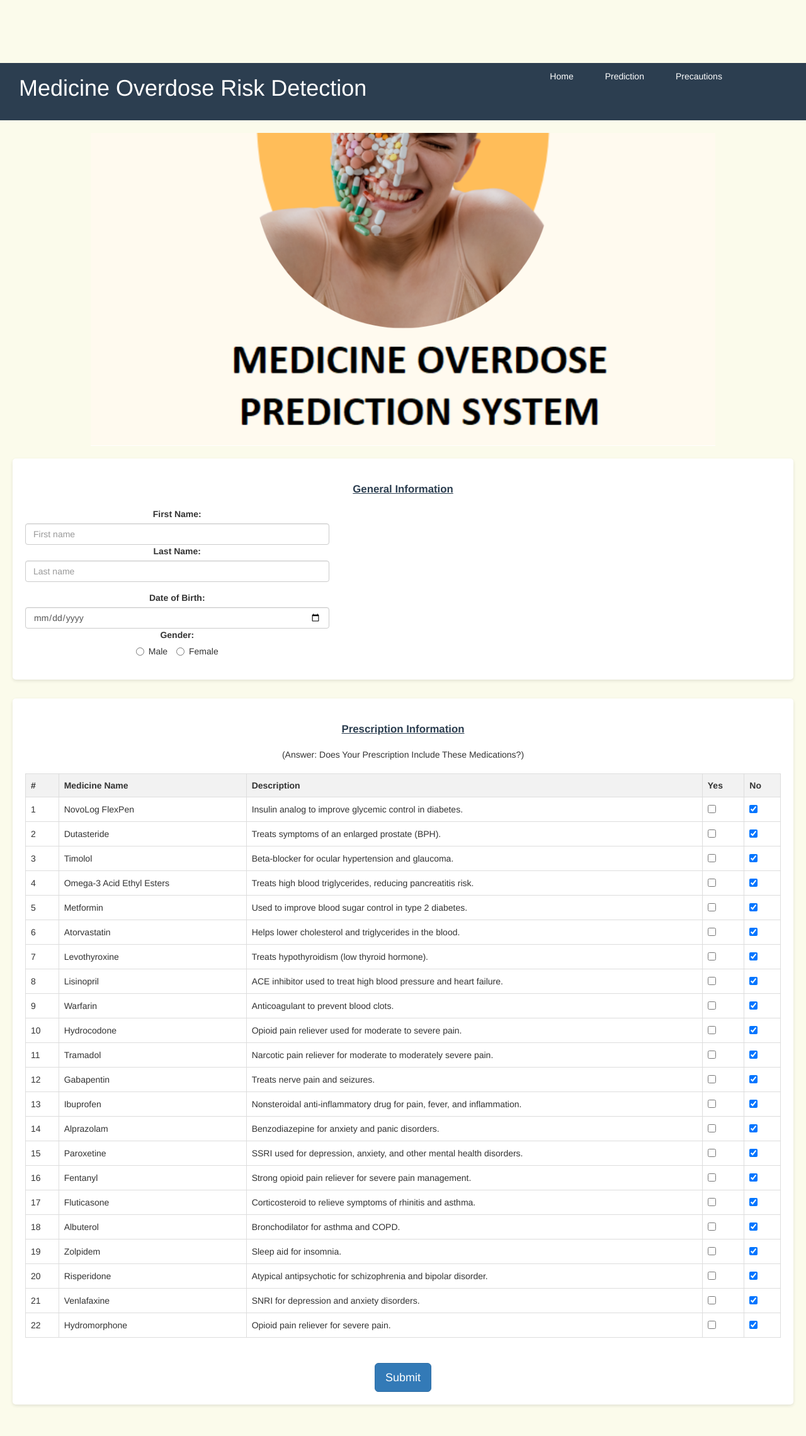
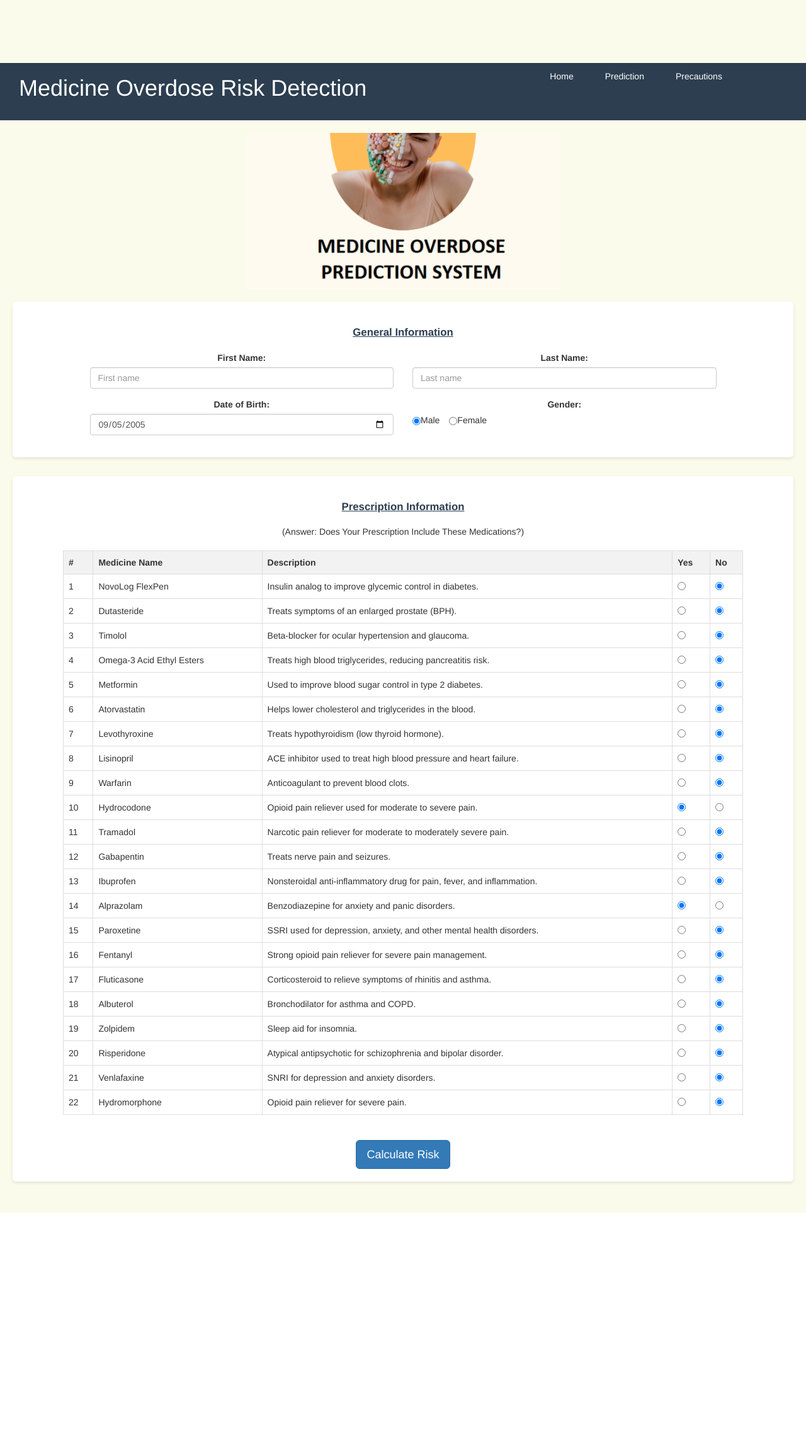
Before and after one commit to Abhishekt03/medicine_overdose_prediction, a Flask app: page /home in a window 1280 px wide. Shown: the whole page at 63% size. After the commit the page ends 1926 px from the top, so only its background shows below. Run offline with Flask 3, Linux system fonts and the light colour scheme; some libraries are stand-ins or nearby versions.

Commit message:
Update home.html

```diff
--- a/templates/home.html
+++ b/templates/home.html
@@ -75,6 +75,7 @@
             background: white;
             border-radius: 5px;
             box-shadow: 0 2px 5px rgba(0,0,0,0.1);
+            text-align: center;
         }
 
         /* Header styles */
@@ -126,8 +127,34 @@
             font-weight: bold;
         }
 
+        /* BIG GRAPH STYLES */
+        .chart-container {
+            position: relative;
+            width: 100%;
+            max-width: 800px; /* Increased from 600px */
+            margin: 0 auto;
+        }
+
+        #myChart {
+            width: 100% !important;
+            height: 400px !important; /* Increased height */
+        }
+
+        /* Radio button styles */
+        .radio-group {
+            display: flex;
+            gap: 15px;
+        }
+
+        .radio-group label {
+            display: flex;
+            align-items: center;
+            font-weight: normal;
+            cursor: pointer;
+        }
+
         /* Responsive adjustments */
-        @media (max-width: 1440px) {
+        @media (max-width: 768px) {
             .main img {
                 max-width: 80%;
             }
@@ -139,6 +166,15 @@
 
             .form-group.row {
                 flex-direction: column;
+            }
+
+            #myChart {
+                height: 300px !important; /* Slightly smaller on mobile but still big */
+            }
+
+            .radio-group {
+                flex-direction: column;
+                gap: 5px;
             }
         }
     </style>
@@ -184,13 +220,9 @@
             </div>
             <div class="col-md-5">
                 <label>Gender:</label>
-                <div>
-                    <label class="radio-inline">
-                        <input type="radio" name="gender" value="male"> Male
-                    </label>
-                    <label class="radio-inline">
-                        <input type="radio" name="gender" value="female"> Female
-                    </label>
+                <div class="radio-group">
+                    <label><input type="radio" name="gender" value="male"> Male</label>
+                    <label><input type="radio" name="gender" value="female"> Female</label>
                 </div>
             </div>
         </div>
@@ -211,177 +243,178 @@
                 </tr>
             </thead>
             <tbody>
-                <!-- Medicine Table Rows -->
+                <!-- Medicine Table Rows with Radio Buttons -->
                 <tr>
                     <td>1</td>
                     <td>NovoLog FlexPen</td>
                     <td>Insulin analog to improve glycemic control in diabetes.</td>
-                    <td><input type="checkbox" class="yes-check" id="F1Y" value="1" onclick="check(1)"></td>
-                    <td><input type="checkbox" class="no-check" id="F1N" value="0" onclick="check(1)"></td>
+                    <td><input type="radio" name="med1" value="1" class="med-radio" data-risk="0.1"></td>
+                    <td><input type="radio" name="med1" value="0" class="med-radio" checked></td>
                 </tr>
                 <tr>
                     <td>2</td>
                     <td>Dutasteride</td>
                     <td>Treats symptoms of an enlarged prostate (BPH).</td>
-                    <td><input type="checkbox" class="yes-check" id="F2Y" value="1" onclick="check(2)"></td>
-                    <td><input type="checkbox" class="no-check" id="F2N" value="0" onclick="check(2)"></td>
+                    <td><input type="radio" name="med2" value="1" class="med-radio" data-risk="0.2"></td>
+                    <td><input type="radio" name="med2" value="0" class="med-radio" checked></td>
                 </tr>
                 <tr>
                     <td>3</td>
                     <td>Timolol</td>
                     <td>Beta-blocker for ocular hypertension and glaucoma.</td>
-                    <td><input type="checkbox" class="yes-check" id="F3Y" value="1" onclick="check(3)"></td>
-                    <td><input type="checkbox" class="no-check" id="F3N" value="0" onclick="check(3)"></td>
+                    <td><input type="radio" name="med3" value="1" class="med-radio" data-risk="0.3"></td>
+                    <td><input type="radio" name="med3" value="0" class="med-radio" checked></td>
                 </tr>
                 <tr>
                     <td>4</td>
                     <td>Omega-3 Acid Ethyl Esters</td>
                     <td>Treats high blood triglycerides, reducing pancreatitis risk.</td>
-                    <td><input type="checkbox" class="yes-check" id="F4Y" value="1" onclick="check(4)"></td>
-                    <td><input type="checkbox" class="no-check" id="F4N" value="0" onclick="check(4)"></td>
+                    <td><input type="radio" name="med4" value="1" class="med-radio" data-risk="0.1"></td>
+                    <td><input type="radio" name="med4" value="0" class="med-radio" checked></td>
                 </tr>
                 <tr>
                     <td>5</td>
                     <td>Metformin</td>
                     <td>Used to improve blood sugar control in type 2 diabetes.</td>
-                    <td><input type="checkbox" class="yes-check" id="F5Y" value="1" onclick="check(5)"></td>
-                    <td><input type="checkbox" class="no-check" id="F5N" value="0" onclick="check(5)"></td>
+                    <td><input type="radio" name="med5" value="1" class="med-radio" data-risk="0.2"></td>
+                    <td><input type="radio" name="med5" value="0" class="med-radio" checked></td>
                 </tr>
                 <tr>
                     <td>6</td>
                     <td>Atorvastatin</td>
                     <td>Helps lower cholesterol and triglycerides in the blood.</td>
-                    <td><input type="checkbox" class="yes-check" id="F6Y" value="1" onclick="check(6)"></td>
-                    <td><input type="checkbox" class="no-check" id="F6N" value="0" onclick="check(6)"></td>
+                    <td><input type="radio" name="med6" value="1" class="med-radio" data-risk="0.2"></td>
+                    <td><input type="radio" name="med6" value="0" class="med-radio" checked></td>
                 </tr>
                 <tr>
                     <td>7</td>
                     <td>Levothyroxine</td>
                     <td>Treats hypothyroidism (low thyroid hormone).</td>
-                    <td><input type="checkbox" class="yes-check" id="F7Y" value="1" onclick="check(7)"></td>
-                    <td><input type="checkbox" class="no-check" id="F7N" value="0" onclick="check(7)"></td>
+                    <td><input type="radio" name="med7" value="1" class="med-radio" data-risk="0.3"></td>
+                    <td><input type="radio" name="med7" value="0" class="med-radio" checked></td>
                 </tr>
                 <tr>
                     <td>8</td>
                     <td>Lisinopril</td>
                     <td>ACE inhibitor used to treat high blood pressure and heart failure.</td>
-                    <td><input type="checkbox" class="yes-check" id="F8Y" value="1" onclick="check(8)"></td>
-                    <td><input type="checkbox" class="no-check" id="F8N" value="0" onclick="check(8)"></td>
+                    <td><input type="radio" name="med8" value="1" class="med-radio" data-risk="0.4"></td>
+                    <td><input type="radio" name="med8" value="0" class="med-radio" checked></td>
                 </tr>
                 <tr>
                     <td>9</td>
                     <td>Warfarin</td>
                     <td>Anticoagulant to prevent blood clots.</td>
-                    <td><input type="checkbox" class="yes-check" id="F9Y" value="1" onclick="check(9)"></td>
-                    <td><input type="checkbox" class="no-check" id="F9N" value="0" onclick="check(9)"></td>
+                    <td><input type="radio" name="med9" value="1" class="med-radio" data-risk="0.6"></td>
+                    <td><input type="radio" name="med9" value="0" class="med-radio" checked></td>
                 </tr>
                 <tr>
                     <td>10</td>
                     <td>Hydrocodone</td>
                     <td>Opioid pain reliever used for moderate to severe pain.</td>
-                    <td><input type="checkbox" class="yes-check" id="F10Y" value="1" onclick="check(10)"></td>
-                    <td><input type="checkbox" class="no-check" id="F10N" value="0" onclick="check(10)"></td>
+                    <td><input type="radio" name="med10" value="1" class="med-radio" data-risk="0.9"></td>
+                    <td><input type="radio" name="med10" value="0" class="med-radio" checked></td>
                 </tr>
                 <tr>
                     <td>11</td>
                     <td>Tramadol</td>
                     <td>Narcotic pain reliever for moderate to moderately severe pain.</td>
-                    <td><input type="checkbox" class="yes-check" id="F11Y" value="1" onclick="check(11)"></td>
-                    <td><input type="checkbox" class="no-check" id="F11N" value="0" onclick="check(11)"></td>
+                    <td><input type="radio" name="med11" value="1" class="med-radio" data-risk="0.8"></td>
+                    <td><input type="radio" name="med11" value="0" class="med-radio" checked></td>
                 </tr>
                 <tr>
                     <td>12</td>
                     <td>Gabapentin</td>
                     <td>Treats nerve pain and seizures.</td>
-                    <td><input type="checkbox" class="yes-check" id="F12Y" value="1" onclick="check(12)"></td>
-                    <td><input type="checkbox" class="no-check" id="F12N" value="0" onclick="check(12)"></td>
+                    <td><input type="radio" name="med12" value="1" class="med-radio" data-risk="0.7"></td>
+                    <td><input type="radio" name="med12" value="0" class="med-radio" checked></td>
                 </tr>
                 <tr>
                     <td>13</td>
                     <td>Ibuprofen</td>
                     <td>Nonsteroidal anti-inflammatory drug for pain, fever, and inflammation.</td>
-                    <td><input type="checkbox" class="yes-check" id="F13Y" value="1" onclick="check(13)"></td>
-                    <td><input type="checkbox" class="no-check" id="F13N" value="0" onclick="check(13)"></td>
+                    <td><input type="radio" name="med13" value="1" class="med-radio" data-risk="0.4"></td>
+                    <td><input type="radio" name="med13" value="0" class="med-radio" checked></td>
                 </tr>
                 <tr>
                     <td>14</td>
                     <td>Alprazolam</td>
                     <td>Benzodiazepine for anxiety and panic disorders.</td>
-                    <td><input type="checkbox" class="yes-check" id="F14Y" value="1" onclick="check(14)"></td>
-                    <td><input type="checkbox" class="no-check" id="F14N" value="0" onclick="check(14)"></td>
+                    <td><input type="radio" name="med14" value="1" class="med-radio" data-risk="0.8"></td>
+                    <td><input type="radio" name="med14" value="0" class="med-radio" checked></td>
                 </tr>
                 <tr>
                     <td>15</td>
                     <td>Paroxetine</td>
                     <td>SSRI used for depression, anxiety, and other mental health disorders.</td>
-                    <td><input type="checkbox" class="yes-check" id="F15Y" value="1" onclick="check(15)"></td>
-                    <td><input type="checkbox" class="no-check" id="F15N" value="0" onclick="check(15)"></td>
+                    <td><input type="radio" name="med15" value="1" class="med-radio" data-risk="0.7"></td>
+                    <td><input type="radio" name="med15" value="0" class="med-radio" checked></td>
                 </tr>
                 <tr>
                     <td>16</td>
                     <td>Fentanyl</td>
                     <td>Strong opioid pain reliever for severe pain management.</td>
-                    <td><input type="checkbox" class="yes-check" id="F16Y" value="1" onclick="check(16)"></td>
-                    <td><input type="checkbox" class="no-check" id="F16N" value="0" onclick="check(16)"></td>
+                    <td><input type="radio" name="med16" value="1" class="med-radio" data-risk="1.0"></td>
+                    <td><input type="radio" name="med16" value="0" class="med-radio" checked></td>
                 </tr>
                 <tr>
                     <td>17</td>
                     <td>Fluticasone</td>
                     <td>Corticosteroid to relieve symptoms of rhinitis and asthma.</td>
-                    <td><input type="checkbox" class="yes-check" id="F17Y" value="1" onclick="check(17)"></td>
-                    <td><input type="checkbox" class="no-check" id="F17N" value="0" onclick="check(17)"></td>
+                    <td><input type="radio" name="med17" value="1" class="med-radio" data-risk="0.3"></td>
+                    <td><input type="radio" name="med17" value="0" class="med-radio" checked></td>
                 </tr>
                 <tr>
                     <td>18</td>
                     <td>Albuterol</td>
                     <td>Bronchodilator for asthma and COPD.</td>
-                    <td><input type="checkbox" class="yes-check" id="F18Y" value="1" onclick="check(18)"></td>
-                    <td><input type="checkbox" class="no-check" id="F18N" value="0" onclick="check(18)"></td>
+                    <td><input type="radio" name="med18" value="1" class="med-radio" data-risk="0.3"></td>
+                    <td><input type="radio" name="med18" value="0" class="med-radio" checked></td>
                 </tr>
                 <tr>
                     <td>19</td>
                     <td>Zolpidem</td>
                     <td>Sleep aid for insomnia.</td>
-                    <td><input type="checkbox" class="yes-check" id="F19Y" value="1" onclick="check(19)"></td>
-                    <td><input type="checkbox" class="no-check" id="F19N" value="0" onclick="check(19)"></td>
+                    <td><input type="radio" name="med19" value="1" class="med-radio" data-risk="0.7"></td>
+                    <td><input type="radio" name="med19" value="0" class="med-radio" checked></td>
                 </tr>
                 <tr>
                     <td>20</td>
                     <td>Risperidone</td>
                     <td>Atypical antipsychotic for schizophrenia and bipolar disorder.</td>
-                    <td><input type="checkbox" class="yes-check" id="F20Y" value="1" onclick="check(20)"></td>
-                    <td><input type="checkbox" class="no-check" id="F20N" value="0" onclick="check(20)"></td>
+                    <td><input type="radio" name="med20" value="1" class="med-radio" data-risk="0.6"></td>
+                    <td><input type="radio" name="med20" value="0" class="med-radio" checked></td>
                 </tr>
                 <tr>
                     <td>21</td>
                     <td>Venlafaxine</td>
                     <td>SNRI for depression and anxiety disorders.</td>
-                    <td><input type="checkbox" class="yes-check" id="F21Y" value="1" onclick="check(21)"></td>
-                    <td><input type="checkbox" class="no-check" id="F21N" value="0" onclick="check(21)"></td>
+                    <td><input type="radio" name="med21" value="1" class="med-radio" data-risk="0.7"></td>
+                    <td><input type="radio" name="med21" value="0" class="med-radio" checked></td>
                 </tr>
                 <tr>
                     <td>22</td>
                     <td>Hydromorphone</td>
                     <td>Opioid pain reliever for severe pain.</td>
-                    <td><input type="checkbox" class="yes-check" id="F22Y" value="1" onclick="check(22)"></td>
-                    <td><input type="checkbox" class="no-check" id="F22N" value="0" onclick="check(22)"></td>
+                    <td><input type="radio" name="med22" value="1" class="med-radio" data-risk="0.9"></td>
+                    <td><input type="radio" name="med22" value="0" class="med-radio" checked></td>
                 </tr>
             </tbody>
         </table>
 
-        <button type="submit" onclick="calculateRisk()" class="btn btn-primary btn-lg" style="margin-top: 20px;">Submit</button>
+        <button type="submit" onclick="calculateRisk()" class="btn btn-primary btn-lg" style="margin-top: 20px;">Calculate Risk</button>
     </div>
 
     <div id="graph" style="justify-content: center; display: none;">
-        <h2 class="info-heading"><b><u>Result</u></b></h2>
+        <h2 class="info-heading"><b><u>Risk Assessment Result</u></b></h2>
         <p id="Conc"></p>
-        <canvas id="myChart" style="width:100%;max-width:600px;margin:0 auto;"></canvas>
+        <div class="chart-container">
+            <canvas id="myChart"></canvas>
+        </div>
     </div>
   </div>
 
 <script>
 // Global variables
-var Features = [];
 var myChart; // Chart instance
 
 // Risk weights for each medicine (higher weight = higher risk)
@@ -410,29 +443,6 @@
     22: 0.9   // Hydromorphone (opioid)
 };
 
-// Initialize the features and checkboxes
-function initFeatures() {
-    for (let i = 1; i <= 22; i++) {
-        Features.push(0); // Initialize all to '0' (false)
-        document.getElementById("F"+i+"Y").checked = false;
-        document.getElementById("F"+i+"N").checked = true;
-    }
-}
-
-// Toggle checkbox state
-function check(i) {
-    const yesCheckbox = document.getElementById("F" + i + "Y");
-    const noCheckbox = document.getElementById("F" + i + "N");
-
-    if (event.target === yesCheckbox && yesCheckbox.checked) {
-        Features[i-1] = 1;
-        noCheckbox.checked = false;
-    } else if (event.target === noCheckbox && noCheckbox.checked) {
-        Features[i-1] = 0;
-        yesCheckbox.checked = false;
-    }
-}
-
 // Calculate risk based on selected medicines
 function calculateRisk() {
     // Basic validation
@@ -446,9 +456,10 @@
     let selectedMeds = 0;
 
     // Calculate risk based on selected medicines and their weights
-    for (let i = 0; i < Features.length; i++) {
-        if (Features[i] === 1) {
-            totalRisk += riskWeights[i+1];
+    for (let i = 1; i <= 22; i++) {
+        const selectedValue = document.querySelector(`input[name="med${i}"]:checked`).value;
+        if (selectedValue === "1") {
+            totalRisk += riskWeights[i];
             selectedMeds++;
         }
     }
@@ -465,7 +476,10 @@
 
     // For demonstration, let's ensure we get different risk levels
     // If no high-risk meds are selected, cap the risk
-    const hasHighRiskMeds = Features[9] === 1 || Features[10] === 1 || Features[15] === 1 || Features[21] === 1;
+    const hasHighRiskMeds = document.querySelector('input[name="med10"]:checked')?.value === "1" ||
+                           document.querySelector('input[name="med11"]:checked')?.value === "1" ||
+                           document.querySelector('input[name="med16"]:checked')?.value === "1" ||
+                           document.querySelector('input[name="med22"]:checked')?.value === "1";
     if (!hasHighRiskMeds && normalizedRisk > 0.5) {
         normalizedRisk = 0.3 + Math.random() * 0.2;
     }
@@ -498,20 +512,36 @@
         data: {
             labels: ["Safe", "Danger"],
             datasets: [{
-                backgroundColor: ["#00FF00", "#FF0000"],
-                data: [50, 50] // Initial placeholder data
+                backgroundColor: ["#27ae60", "#e74c3c"],
+                borderColor: ["#fff", "#fff"],
+                borderWidth: 2,
+                data: [80, 20] // Initial placeholder data
             }]
         },
         options: {
             responsive: true,
-            maintainAspectRatio: false,
-            title: {
-                display: true,
-                text: "Overall Risk Percentage",
-                fontSize: 16
+            maintainAspectRatio: true,
+            cutoutPercentage: 40,
+            legend: {
+                position: 'bottom',
+                labels: {
+                    fontSize: 16,
+                    padding: 20,
+                    usePointStyle: true
+                }
             },
-            legend: {
-                position: 'bottom'
+            tooltips: {
+                callbacks: {
+                    label: function(tooltipItem, data) {
+                        const label = data.labels[tooltipItem.index] || '';
+                        const value = data.datasets[0].data[tooltipItem.index];
+                        return `${label}: ${value.toFixed(1)}%`;
+                    }
+                }
+            },
+            animation: {
+                animateScale: true,
+                animateRotate: true
             }
         }
     });
@@ -525,8 +555,21 @@
 
 // Initialize when page loads
 window.onload = function() {
-    initFeatures();
     initChart();
+
+    // Set default date to 20 years ago
+    const today = new Date();
+    const twentyYearsAgo = new Date(today.getFullYear() - 20, today.getMonth(), today.getDate());
+    document.getElementById('birthday').valueAsDate = twentyYearsAgo;
+
+    // Set default gender
+    document.querySelector('input[name="gender"][value="male"]').checked = true;
+
+    // Add some sample medications for demonstration
+    setTimeout(() => {
+        document.querySelector('input[name="med10"]').checked = true;
+        document.querySelector('input[name="med14"]').checked = true;
+    }, 500);
 };
 </script>
 </body>
```
